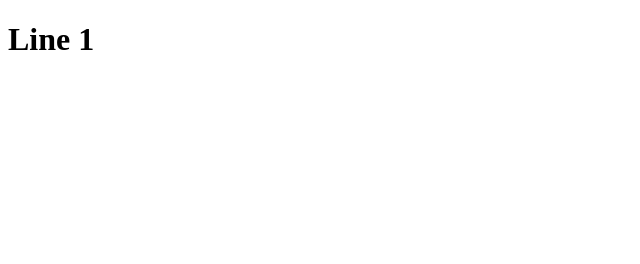
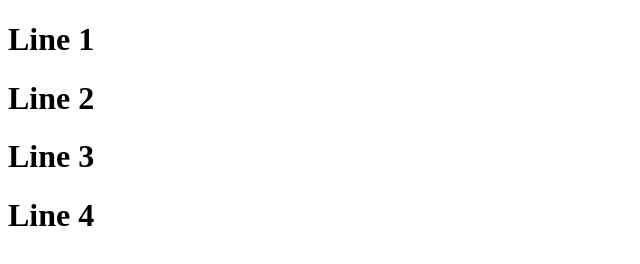
Before and after one commit to Sri-Manikandan/Version-Control-using-Git, a plain HTML site: page task5/index.html in a window 1280 px wide. Shown: the whole page, without its empty margins (0-640 px from the left). Drawn offline with Linux system fonts and the light colour scheme.

Commit message:
second commit
bug fix

final changes typo

```diff
--- a/task5/index.html
+++ b/task5/index.html
@@ -7,5 +7,8 @@
 </head>
 <body>
     <h1>Line 1</h1>
+    <h1>Line 2</h1>
+    <h1>Line 3</h1>
+    <h1>Line 4</h1>
 </body>
 </html>
```
